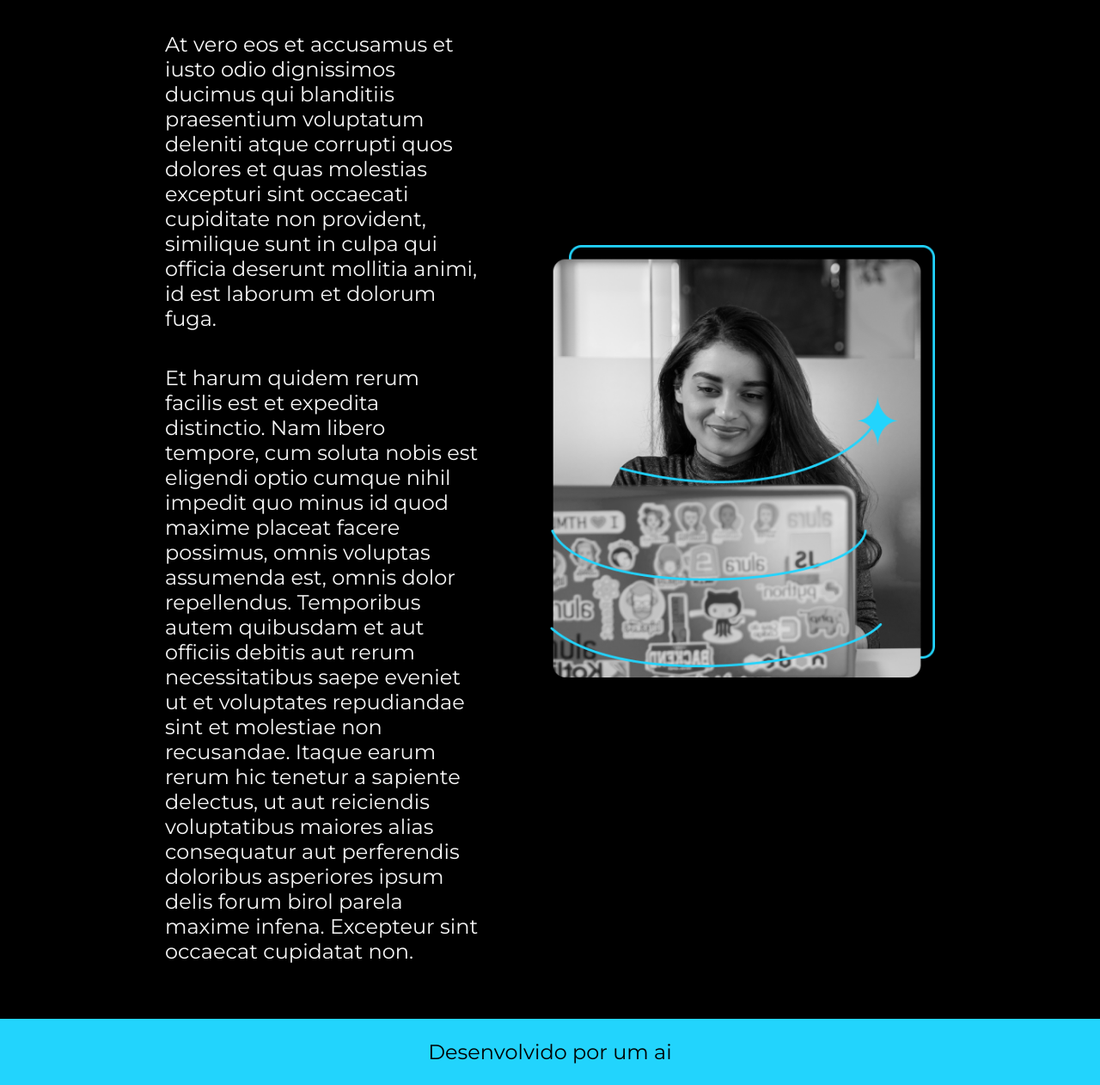
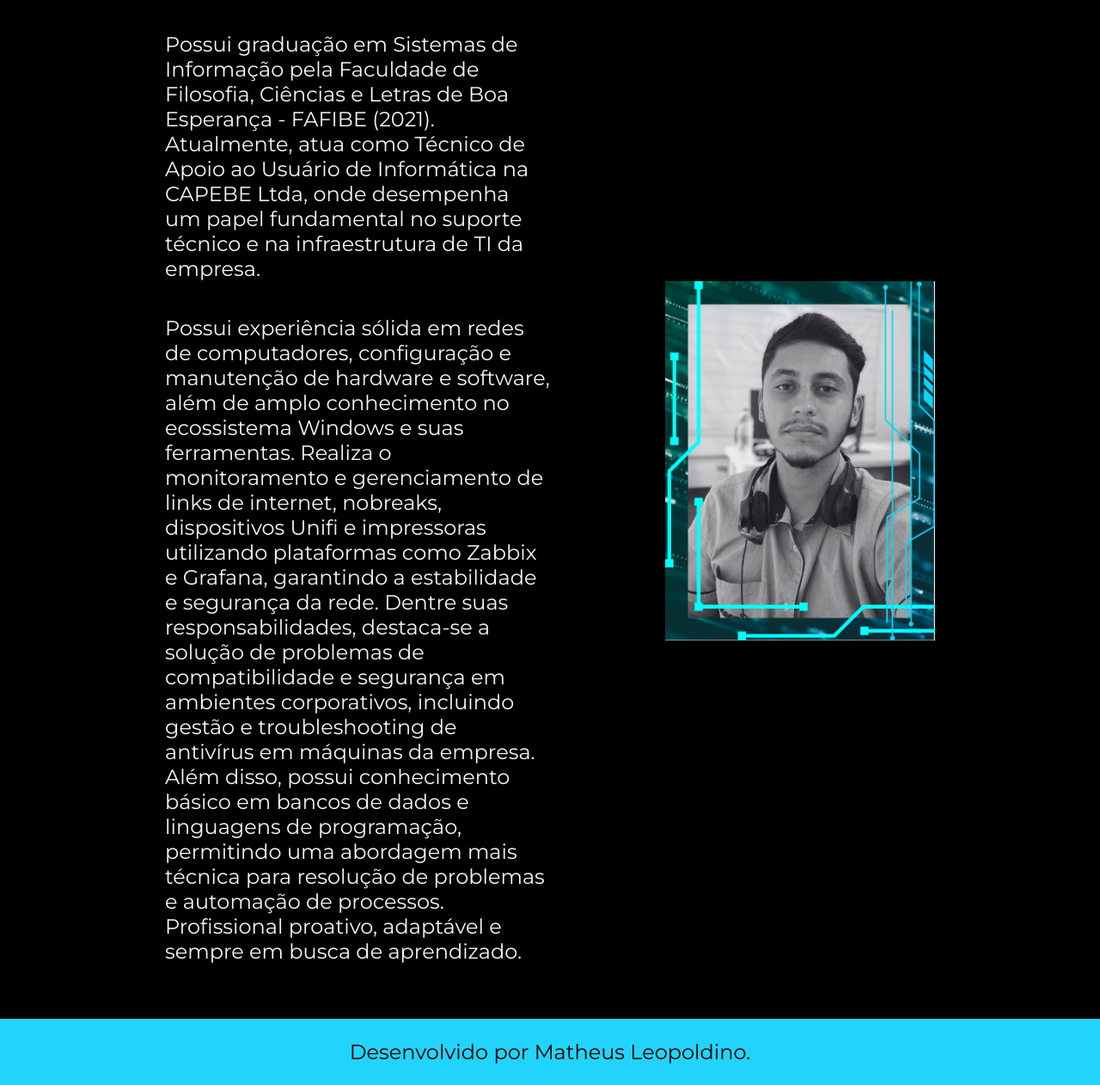
Before and after one commit to matheusleop5/portif-lio, a plain HTML site: page about.html in a window 1280 px wide. Shown: the part 167-1429 px from the top of the page at 86% size. Drawn offline with nearby package versions, Linux system fonts and the light colour scheme.

Commit message:
Cabeçalho

```diff
--- a/about.html
+++ b/about.html
@@ -16,13 +16,15 @@
     <main class="apresentacao">
         <section class="apresentacao__conteudo">
             <h1 class="apresentacao__conteudo__titulo">Sobre mim</h1>
-            <p class="apresentacao__conteudo__texto">At vero eos et accusamus et iusto odio dignissimos ducimus qui blanditiis praesentium voluptatum deleniti atque corrupti quos dolores et quas molestias excepturi sint occaecati cupiditate non provident, similique sunt in culpa qui officia deserunt mollitia animi, id est laborum et dolorum fuga.</p>
-            <p class="apresentacao__conteudo__texto">Et harum quidem rerum facilis est et expedita distinctio. Nam libero tempore, cum soluta nobis est eligendi optio cumque nihil impedit quo minus id quod maxime placeat facere possimus, omnis voluptas assumenda est, omnis dolor repellendus. Temporibus autem quibusdam et aut officiis debitis aut rerum necessitatibus saepe eveniet ut et voluptates repudiandae sint et molestiae non recusandae. Itaque earum rerum hic tenetur a sapiente delectus, ut aut reiciendis voluptatibus maiores alias consequatur aut perferendis doloribus asperiores ipsum delis forum birol parela maxime infena. Excepteur sint occaecat cupidatat non.</p>
+            <p class="apresentacao__conteudo__texto">Possui graduação em Sistemas de Informação pela Faculdade de Filosofia, Ciências e Letras de Boa Esperança - FAFIBE (2021). Atualmente, atua como Técnico de Apoio ao Usuário de Informática na CAPEBE Ltda, onde desempenha um papel fundamental no suporte técnico e na infraestrutura de TI da empresa.</p>
+            <p class="apresentacao__conteudo__texto">Possui experiência sólida em redes de computadores, configuração e manutenção de hardware e software, além de amplo conhecimento no ecossistema Windows e suas ferramentas. Realiza o monitoramento e gerenciamento de links de internet, nobreaks, dispositivos Unifi e impressoras utilizando plataformas como Zabbix e Grafana, garantindo a estabilidade e segurança da rede.
+                Dentre suas responsabilidades, destaca-se a solução de problemas de compatibilidade e segurança em ambientes corporativos, incluindo gestão e troubleshooting de antivírus em máquinas da empresa. Além disso, possui conhecimento básico em bancos de dados e linguagens de programação, permitindo uma abordagem mais técnica para resolução de problemas e automação de processos.
+                Profissional proativo, adaptável e sempre em busca de aprendizado.</p>
         </section>
-        <img class="apresentacao__imagem" src="/assets/Imagem.png" alt="Foto da Joana Santos programando">
+        <img class="apresentacao__imagem" src="/assets/Imagem.jpg" alt="Foto Matheus">
     </main>
     <footer class="rodape">
-        <p>Desenvolvido por um ai</p>
+        <p>Desenvolvido por Matheus Leopoldino.</p>
     </footer>
 </body>
 </html>
--- a/styles/style.css
+++ b/styles/style.css
@@ -101,7 +101,7 @@ body{
 }
 
 .apresentacao__imagem {
-    width: 50%;
+    width: 35%;
 }
 
 .rodape {
```
Also changed, not shown: index.html (+5 -5 lines), assets/Imagem.jpg (added).
